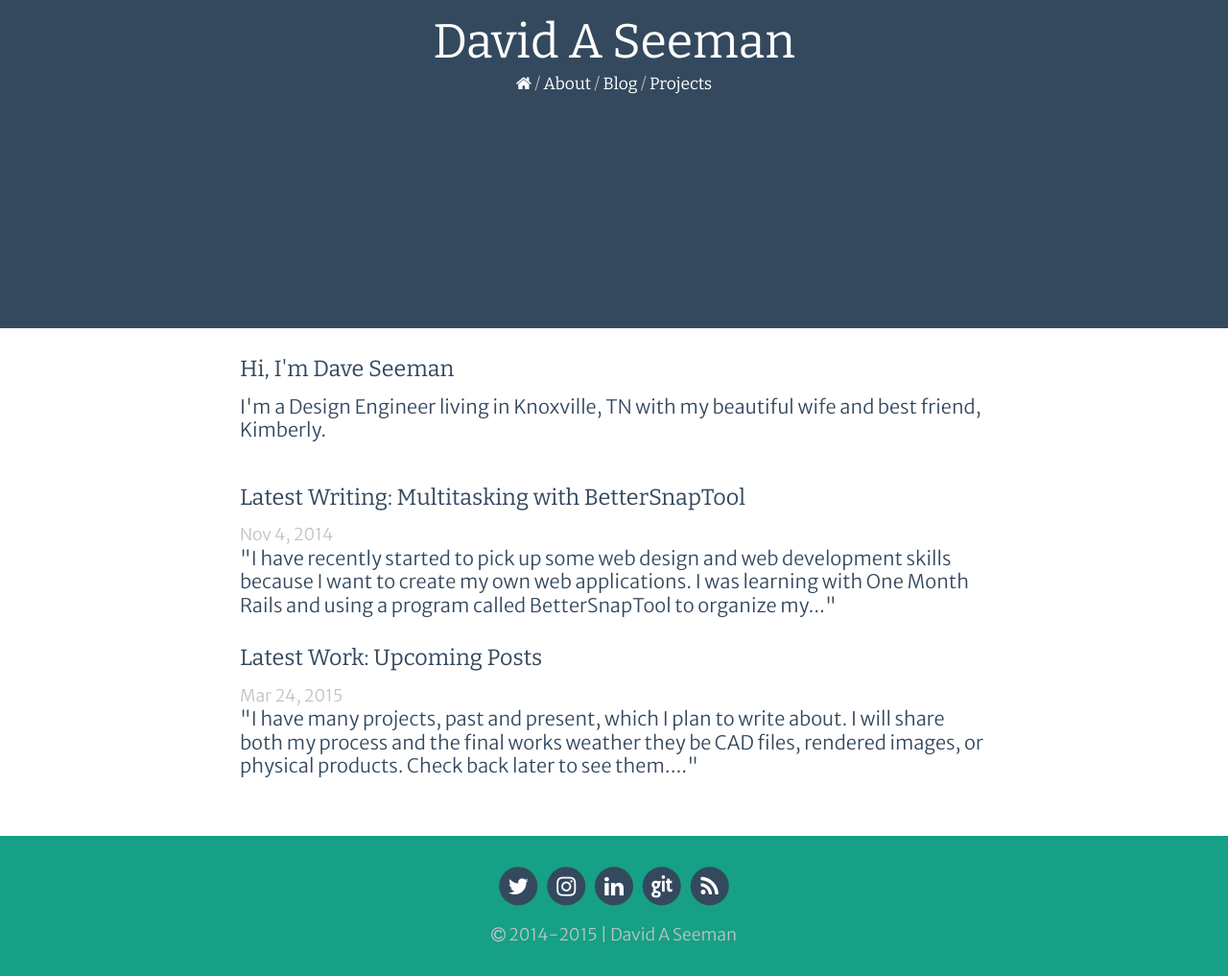
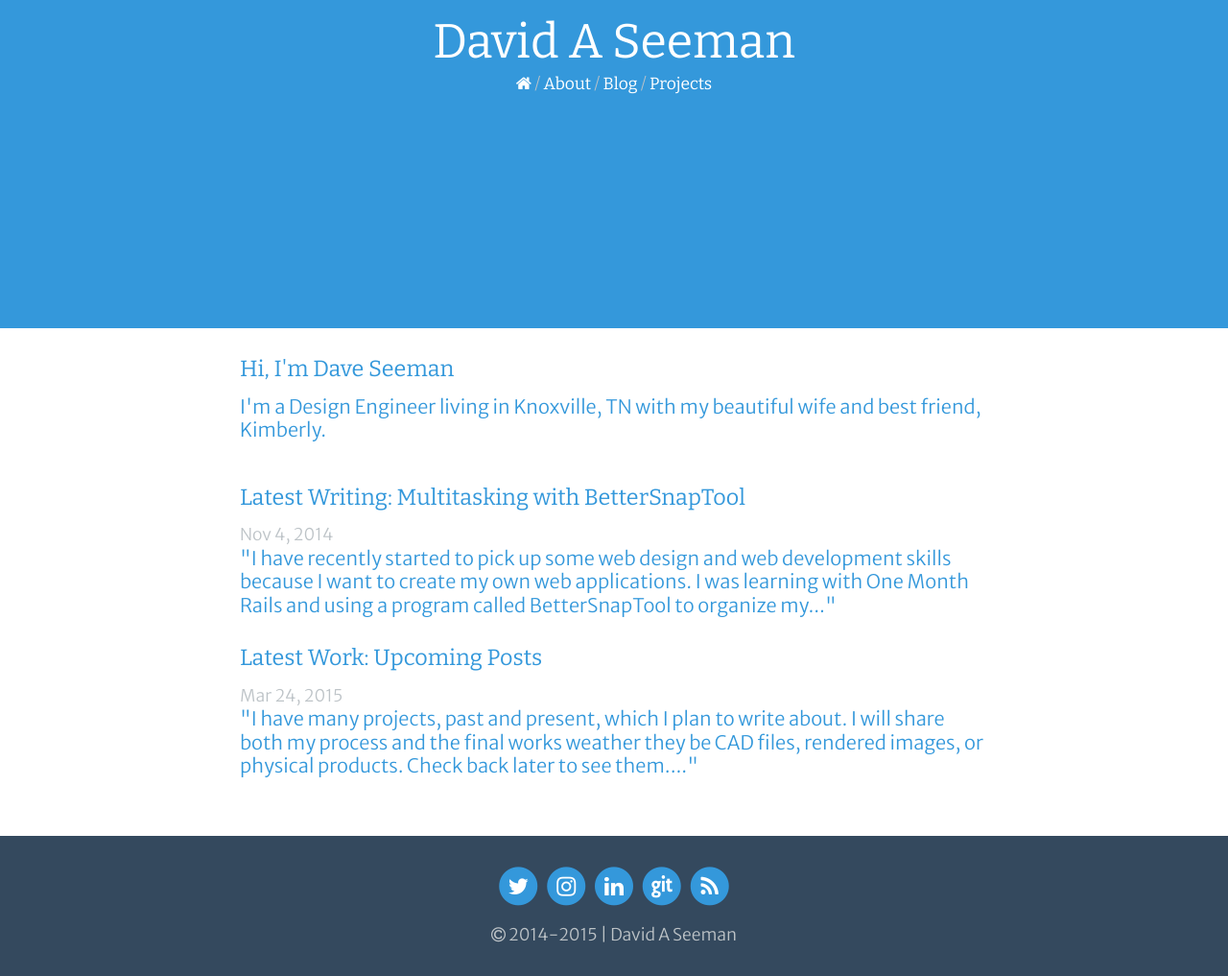
Before and after one commit to Shipwright/daveas.github.io, a Jekyll site: the page built from index.html, in a window 1280 px wide. Shown: the whole page at 96% size. Built offline with Jekyll 4.4.1, drawn with Linux system fonts in a browser that asks for light colours; nearby versions of some CDN libraries; some web fonts are replaced.

Commit message:
Update main.scss

```diff
--- a/css/main.scss
+++ b/css/main.scss
@@ -23,11 +23,13 @@ $spacing-unit:    30px;
 $avatar-size:     350px;
 
 $gray-color:      #bdc3c7;
-$brand-color:     #34495e;
-$pop-color:       #16a085;
+$brand-color:     #3498db;
+$pop-color:       #34495e;
 $back-color:      #ffffff;
 // $text-color:      $brand-color;
 // $link-color:      $pop-color;
+// $brand-color:     #34495e;
+// $pop-color:       #16a085;
 
 // Width of the content area
 $content-width:    840px;
```
